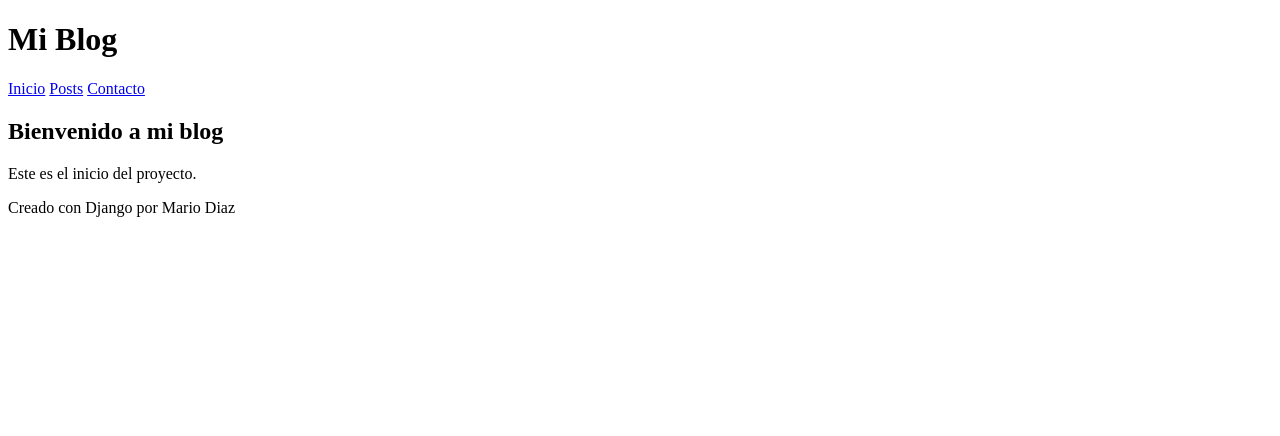
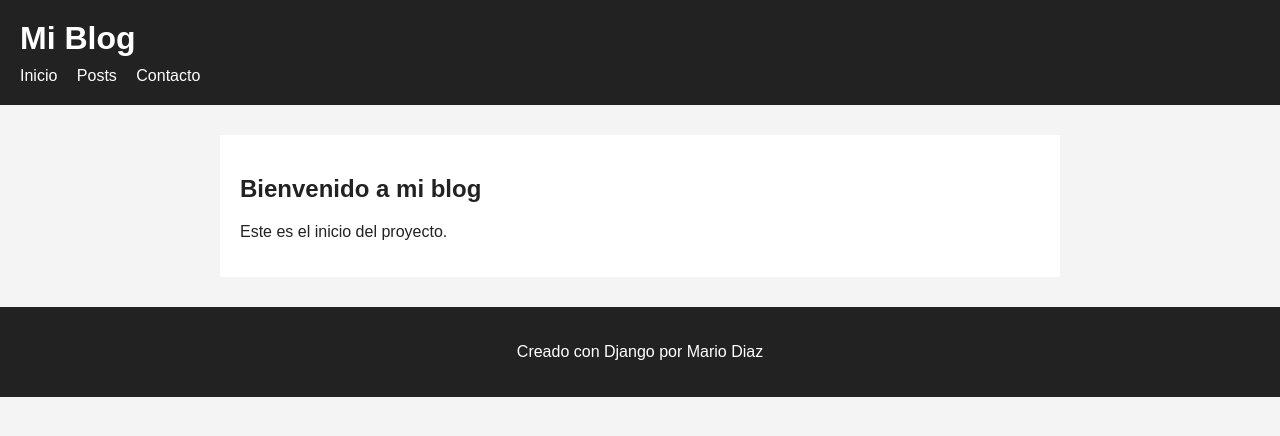
Before and after one commit to mariodiaz1375/django_blog_project, a Django app: page / in a window 1280 px wide. Shown: the top 436 px of the page. Run offline with Django 5.2, Linux system fonts and the light colour scheme.

Commit message:
creado estilos.css y agregado a base.html con etiquetas de django

```diff
--- a/posts/static/posts/css/estilos.css
+++ b/posts/static/posts/css/estilos.css
@@ -0,0 +1,40 @@
+body {
+    margin: 0;
+    font-family: Arial, sans-serif;
+    background-color: #f4f4f4;
+    color: #222;
+}
+
+.site-header {
+    background-color: #222;
+    color: white;
+    padding: 20px;
+}
+
+.site-header h1 {
+    margin: 0 0 10px 0;
+}
+
+.site-nav a {
+    color: white;
+    text-decoration: none;
+    margin-right: 15px;
+}
+
+.site-nav a:hover {
+    text-decoration: underline;
+}
+
+.site-main {
+    max-width: 800px;
+    margin: 30px auto;
+    padding: 20px;
+    background-color: white;
+}
+
+.site-footer {
+    text-align: center;
+    padding: 20px;
+    background-color: #222;
+    color: white;
+}
--- a/posts/templates/posts/base.html
+++ b/posts/templates/posts/base.html
@@ -1,23 +1,26 @@
+{% load static %}
 <!DOCTYPE html>
 <html lang="es">
 <head>
     <meta charset="UTF-8">
     <title>{% block title %}Mi Blog{% endblock %}</title>
+    <link rel="stylesheet" href="{% static 'posts/css/estilos.css' %}">
+
 </head>
 <body>
-    <header>
+    <header class="site-header">
         <h1>Mi Blog</h1>
-        <nav>
+        <nav class="site-nav">
             <a href="{% url 'inicio' %}">Inicio</a>
             <a href="{% url 'lista_posts' %}">Posts</a>
             <a href="{% url 'contacto' %}">Contacto</a>
         </nav>
     </header>
-    <main>
+    <main class="site-main">
         {% block content %}
         {% endblock %}
     </main>
-    <footer>
+    <footer class="site-footer">
         <p>Creado con Django por Mario Diaz</p>
     </footer>
 </body>
```
